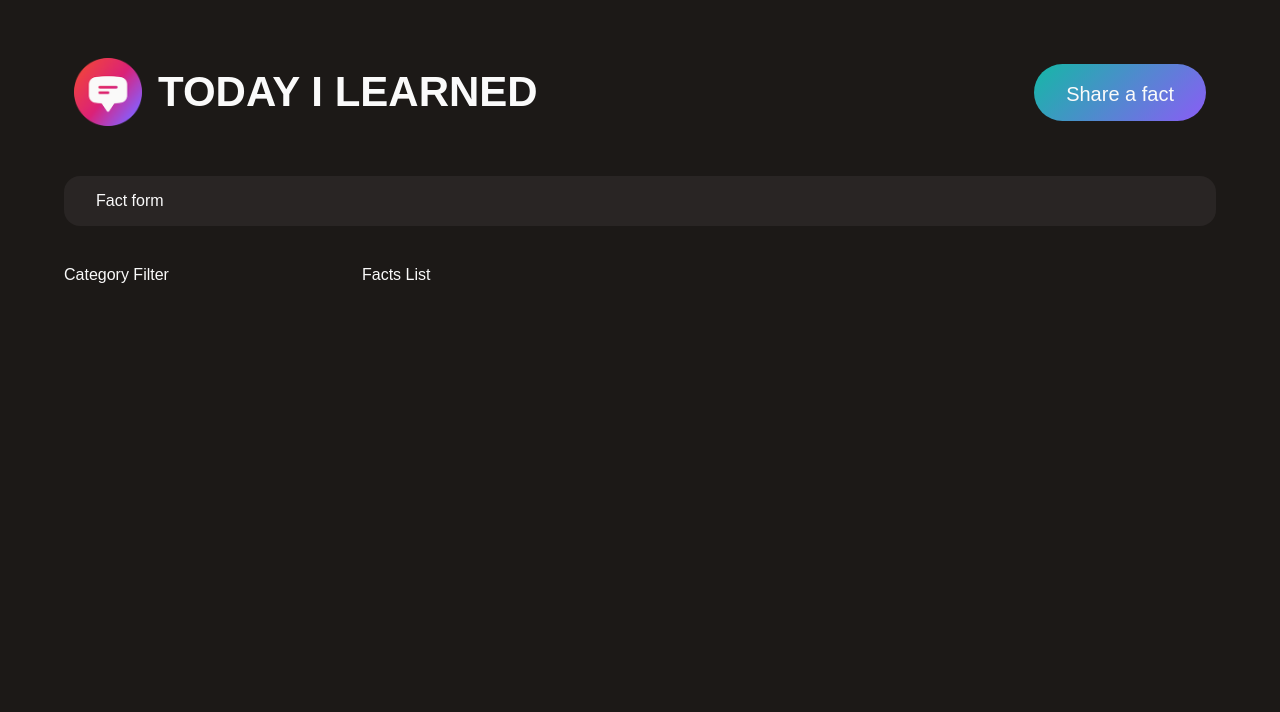
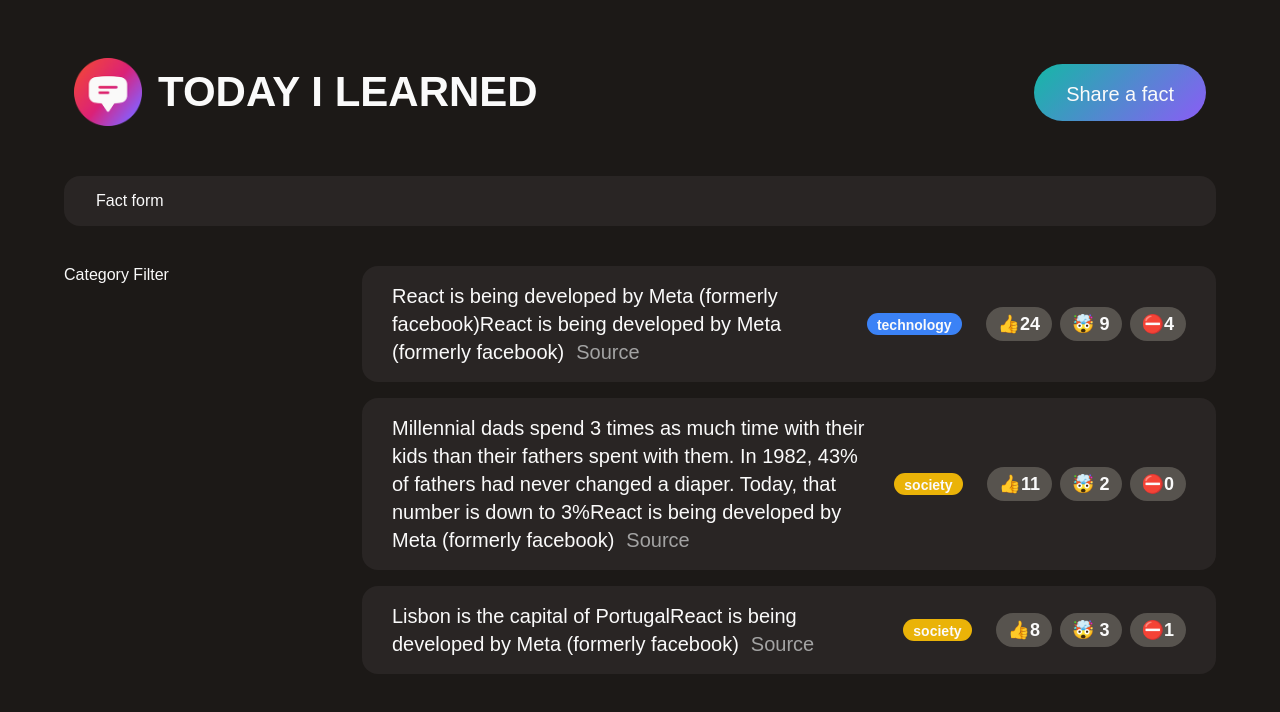
Before and after one commit to Isynopoulos1/todayilearned_project, a React (Create React App) app: page / in a window 1280 px wide. Shown: the top 712 px of the page. Built offline with nearby package versions, Linux system fonts and the light colour scheme; a web font is replaced by a local one.

Commit message:
passing and receiving props

```diff
--- a/public/index.html
+++ b/public/index.html
@@ -14,7 +14,6 @@
       manifest.json provides metadata used when your web app is installed on a
       user's mobile device or desktop. See https://developers.google.com/web/fundamentals/web-app-manifest/
     -->
-    <link rel="manifest" href="%PUBLIC_URL%/manifest.json" />
     <!--
       Notice the use of %PUBLIC_URL% in the tags above.
       It will be replaced with the URL of the `public` folder during the build.
--- a/src/App.js
+++ b/src/App.js
@@ -1,5 +1,48 @@
 import "./style.css";
+const CATEGORIES = [
+  { name: "technology", color: "#3b82f6" },
+  { name: "science", color: "#16a34a" },
+  { name: "finance", color: "#ef4444" },
+  { name: "society", color: "#eab308" },
+  { name: "entertainment", color: "#db2777" },
+  { name: "health", color: "#14b8a6" },
+  { name: "history", color: "#f97316" },
+  { name: "news", color: "#8b5cf6" },
+];
 
+const initialFacts = [
+  {
+    id: 1,
+    text: "React is being developed by Meta (formerly facebook)",
+    source: "https://opensource.fb.com/",
+    category: "technology",
+    votesInteresting: 24,
+    votesMindblowing: 9,
+    votesFalse: 4,
+    createdIn: 2021,
+  },
+  {
+    id: 2,
+    text: "Millennial dads spend 3 times as much time with their kids than their fathers spent with them. In 1982, 43% of fathers had never changed a diaper. Today, that number is down to 3%",
+    source:
+      "https://www.mother.ly/parenting/millennial-dads-spend-more-time-with-their-kids",
+    category: "society",
+    votesInteresting: 11,
+    votesMindblowing: 2,
+    votesFalse: 0,
+    createdIn: 2019,
+  },
+  {
+    id: 3,
+    text: "Lisbon is the capital of Portugal",
+    source: "https://en.wikipedia.org/wiki/Lisbon",
+    category: "society",
+    votesInteresting: 8,
+    votesMindblowing: 3,
+    votesFalse: 1,
+    createdIn: 2015,
+  },
+];
 function App() {
   const AppTitle = "Today I Learned";
   return (
@@ -32,7 +75,44 @@
   return <aside>Category Filter</aside>;
 }
 function FactList() {
-  return <section>Facts List</section>;
+  // TEMPORARY
+  const facts = initialFacts;
+  return (
+    <section>
+      <ul className="facts-list">
+        {facts.map((fact) => (
+          <Fact key={fact.id} fact={fact} />
+        ))}
+      </ul>
+    </section>
+  );
+}
+function Fact({ fact }) {
+  return (
+    <li className="fact">
+      <p>
+        {fact.text}
+        React is being developed by Meta (formerly facebook)
+        <a className="source" href={fact.source} target="_blank">
+          Source
+        </a>
+      </p>
+      <span
+        className="tag"
+        style={{
+          backgroundColor: CATEGORIES.find((cat) => cat.name === fact.category)
+            .color,
+        }}
+      >
+        {fact.category}
+      </span>
+      <div className="vote-buttons">
+        <button>👍{fact.votesInteresting}</button>
+        <button>🤯 {fact.votesMindblowing}</button>
+        <button>⛔️{fact.votesFalse}</button>
+      </div>
+    </li>
+  );
 }
 
 export default App;
--- a/src/style.css
+++ b/src/style.css
@@ -16,7 +16,7 @@
   display: none !important;
 }
 /*MAIN LAYOUT*/
-.container {
+#root {
   max-width: 1500px;
   margin: 0 auto;
 }
```
